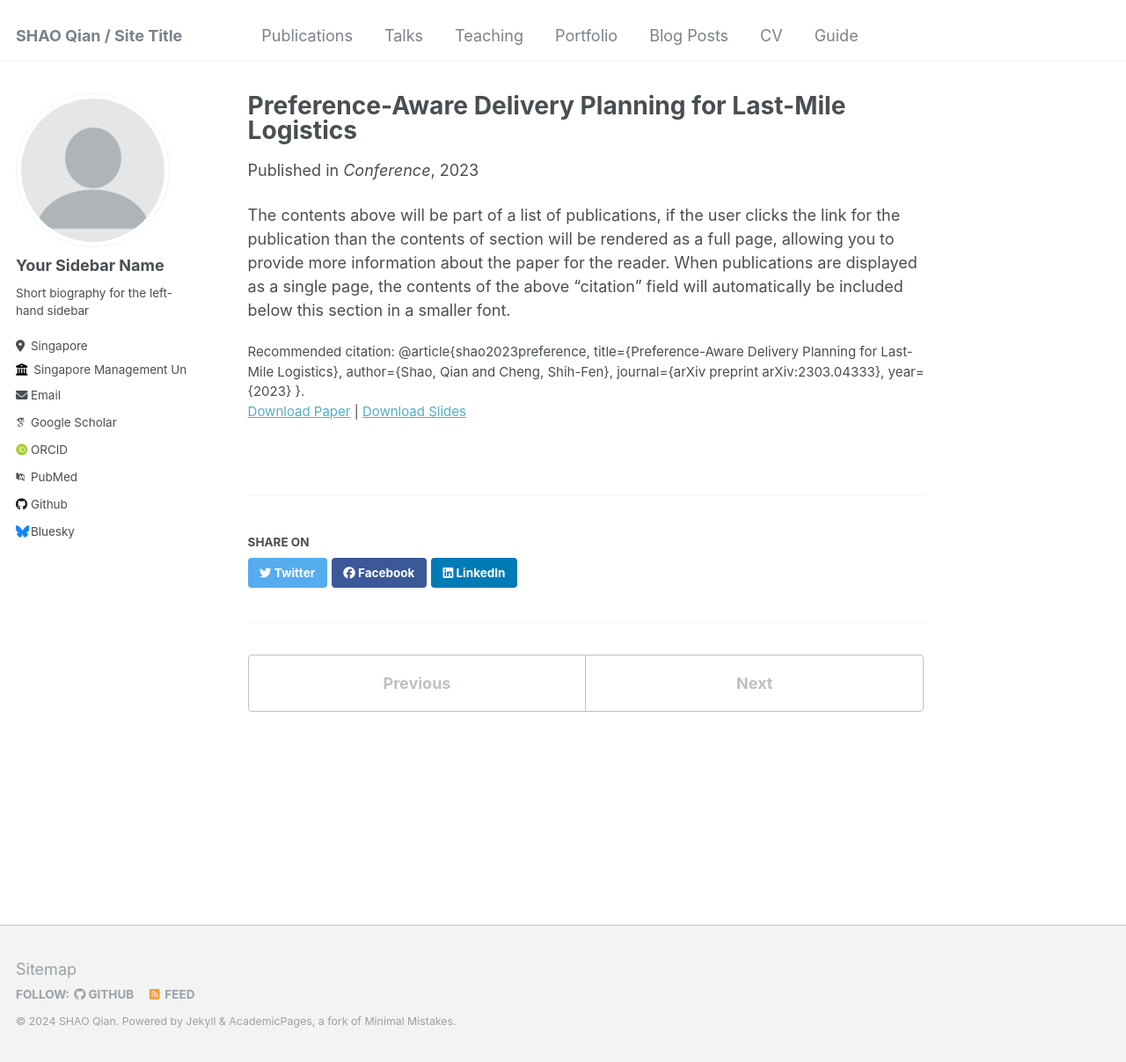
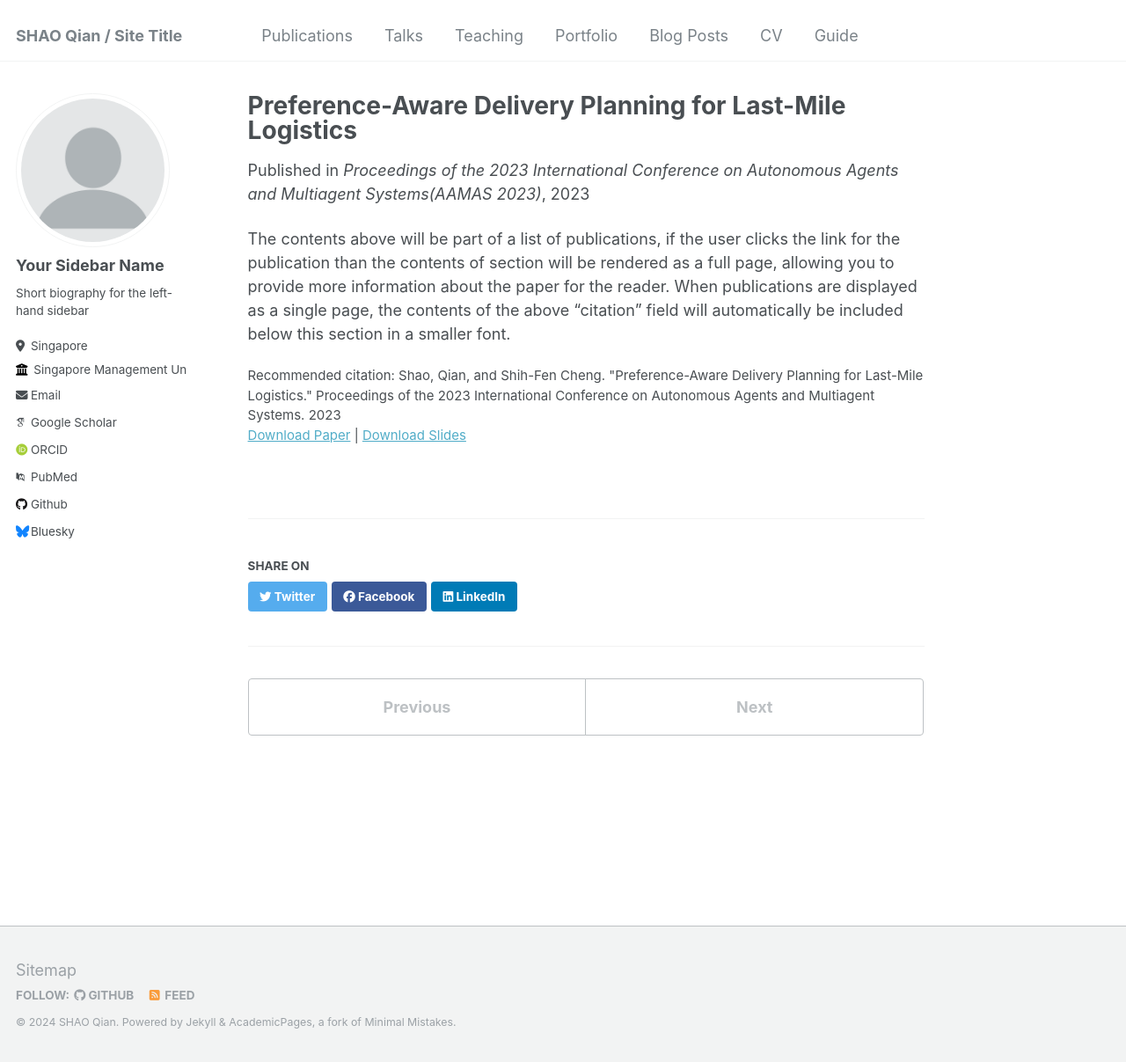
Before and after one commit to SHAOQIAN12/SHAOQIAN12.github.io, a Jekyll site: the page built from _publications/2009-10-01-paper-title-number-1.md, in a window 1280 px wide and 1207 px high. Shown: the whole window at 88% size. Built offline with Jekyll 4.4.1, drawn with Linux system fonts in a browser that asks for light colours; some web fonts are replaced.

Commit message:
Update 2009-10-01-paper-title-number-1.md

```diff
--- a/_publications/2009-10-01-paper-title-number-1.md
+++ b/_publications/2009-10-01-paper-title-number-1.md
@@ -4,15 +4,10 @@ collection: AAMAS2023
 permalink: /publication/2009-10-01-paper-title-number-1
 excerpt: 'This paper is about the number 1. The number 2 is left for future work.'
 date: 2023-06-01
-venue: 'Conference'
-slidesurl: 'http://academicpages.github.io/files/slides1.pdf'
-paperurl: 'http://academicpages.github.io/files/paper1.pdf'
-citation: '@article{shao2023preference,
-  title={Preference-Aware Delivery Planning for Last-Mile Logistics},
-  author={Shao, Qian and Cheng, Shih-Fen},
-  journal={arXiv preprint arXiv:2303.04333},
-  year={2023}
-}.'
+venue: 'Proceedings of the 2023 International Conference on Autonomous Agents and Multiagent Systems(AAMAS 2023)'
+slidesurl: 'http://academicpages.github.io/files/preference_aware.pdf'
+paperurl: 'http://academicpages.github.io/files/preference_aware.pdf'
+citation: 'Shao, Qian, and Shih-Fen Cheng. "Preference-Aware Delivery Planning for Last-Mile Logistics." Proceedings of the 2023 International Conference on Autonomous Agents and Multiagent Systems. 2023'
 ---
 
 The contents above will be part of a list of publications, if the user clicks the link for the publication than the contents of section will be rendered as a full page, allowing you to provide more information about the paper for the reader. When publications are displayed as a single page, the contents of the above "citation" field will automatically be included below this section in a smaller font.
```
